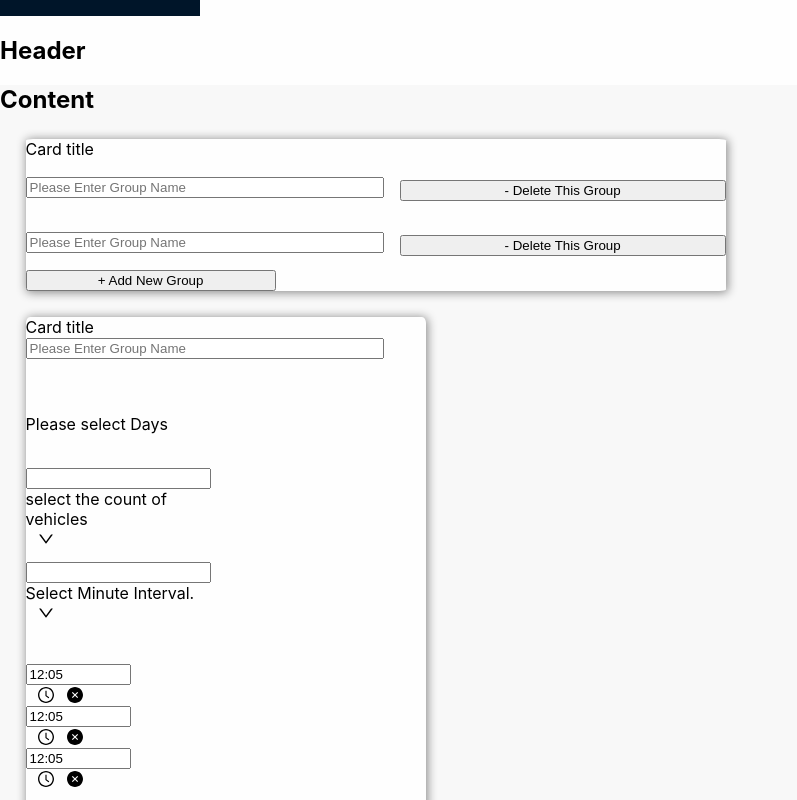
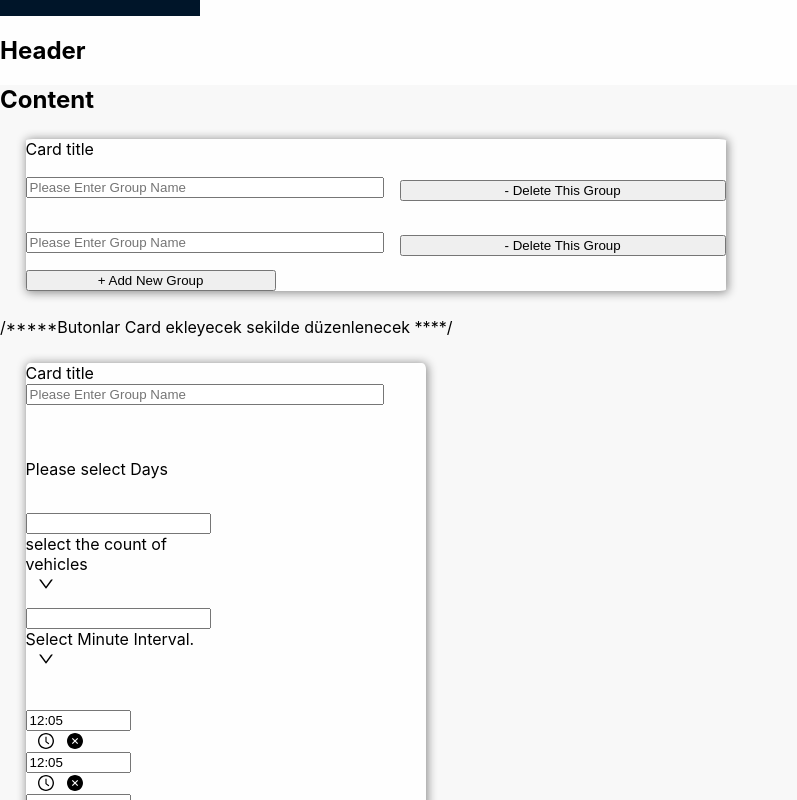
Before and after one commit to feyzaerat/v_tracking, a React (Create React App) app: page / in a window 1280 px wide. Shown: the part 800-1600 px from the top of the page, without its empty margins (0-797 px from the left). Built offline with nearby package versions, Linux system fonts and the light colour scheme.

Commit message:
Update Card.tsx

```diff
--- a/src/components/Elements/Card.tsx
+++ b/src/components/Elements/Card.tsx
@@ -76,7 +76,7 @@ import Selectbox from './Selectbox';
            : <Button className="gr-btn" type="primary" onClick={this.add} style={{ width: 250 }}>+ Add New Group</Button>}
            </Card>
         </React.Fragment>
-
+/*****Butonlar Card ekleyecek sekilde düzenlenecek ****/
         <Card className='Card left-2vw' title="Card title" bordered={true} style={{ width: 400 }}>
 
 
```
